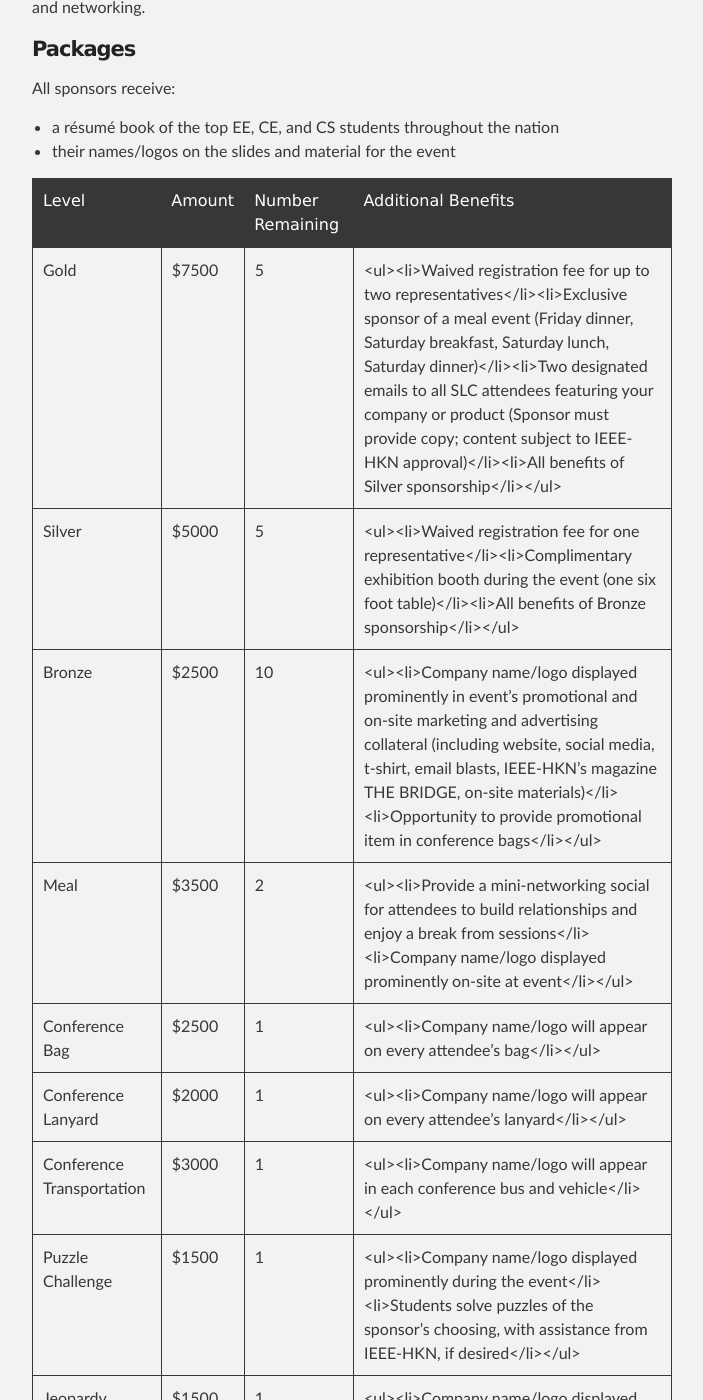
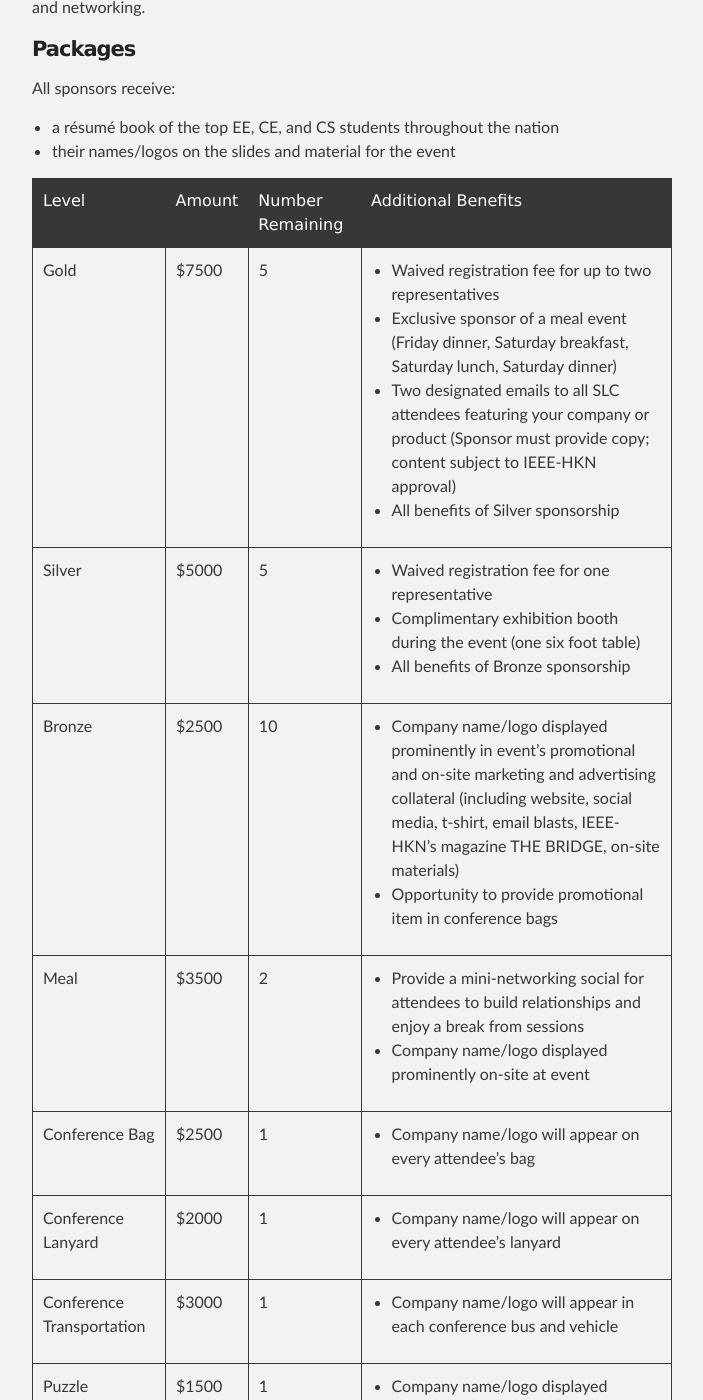
Before and after one commit to hkncon2016/hkncon2016.github.io, a Jekyll site: the page built from sponsors/index.md, in a window 1280 px wide and 1400 px high, scrolled down 610 px. Shown: the whole window, without its empty margins (288-991 px from the left). Built offline with Jekyll 4.4.1, drawn with Linux system fonts in a browser that asks for light colours; some of the changed lines change nothing that is shown; some of the changed text lies outside the part shown.

Commit message:
fine I'll do the table as html see if I care

```diff
--- a/sponsors/index.md
+++ b/sponsors/index.md
@@ -14,16 +14,71 @@ All sponsors receive:
  - a résumé book of the top EE, CE, and CS students throughout the nation
  - their names/logos on the slides and material for the event
 
-| Level                     | Amount | Number Remaining | Additional Benefits                     |
-|---------------------------|--------|--------------|-----------------------------------------|
-| Gold                      | $7500  | 5            | <ul><li>Waived registration fee for up to two representatives</li><li>Exclusive sponsor of a meal event (Friday dinner, Saturday breakfast, Saturday lunch, Saturday dinner)</li><li>Two designated emails to all SLC attendees featuring your company or product (Sponsor must provide copy; content subject to IEEE-HKN approval)</li><li>All benefits of Silver sponsorship</li></ul>                        |
-| Silver                    | $5000  | 5            | <ul><li>Waived registration fee for one representative</li><li>Complimentary exhibition booth during the event (one six foot table)</li><li>All benefits of Bronze sponsorship</li></ul>                         |
-| Bronze                    | $2500  | 10           | <ul><li>Company name/logo displayed prominently in event's promotional and on-site marketing and advertising collateral  (including website, social media, t-shirt, email blasts, IEEE-HKN’s magazine THE BRIDGE, on-site materials)</li><li>Opportunity to provide promotional item in conference bags</li></ul>                         |
-| Meal                      | $3500  | 2            | <ul><li>Provide a mini-networking social for attendees to build relationships and enjoy a break from sessions</li><li>Company name/logo displayed prominently on-site at event</li></ul>               |
-| Conference Bag            | $2500  | 1            | <ul><li>Company name/logo will appear on every attendee's bag</li></ul>                                        |
-| Conference Lanyard        | $2000  | 1            | <ul><li>Company name/logo will appear on every attendee's lanyard</li></ul>                                        |
-| Conference Transportation | $3000  | 1            | <ul><li>Company name/logo will appear in each conference bus and vehicle</li></ul>                                        |
-| Puzzle Challenge          | $1500  | 1            | <ul><li>Company name/logo displayed prominently during the event</li><li>Students solve puzzles of the sponsor's choosing, with assistance from IEEE-HKN, if desired</li></ul>  |
-| Jeopardy Challenge        | $1500  | 1            | <ul><li>Company name/logo displayed prominently during the event</li></ul>  |
+<table>
+  <thead>
+    <tr>
+      <th>Level</th>
+      <th>Amount</th>
+      <th>Number Remaining</th>
+      <th>Additional Benefits</th>
+    </tr>
+  </thead>
+  <tbody>
+    <tr>
+      <td>Gold</td>
+      <td>$7500</td>
+      <td>5</td>
+      <td><ul><li>Waived registration fee for up to two representatives</li><li>Exclusive sponsor of a meal event (Friday dinner, Saturday breakfast, Saturday lunch, Saturday dinner)</li><li>Two designated emails to all SLC attendees featuring your company or product (Sponsor must provide copy; content subject to IEEE-HKN approval)</li><li>All benefits of Silver sponsorship</li></ul></td>
+    </tr>
+    <tr>
+      <td>Silver</td>
+      <td>$5000</td>
+      <td>5</td>
+      <td><ul><li>Waived registration fee for one representative</li><li>Complimentary exhibition booth during the event (one six foot table)</li><li>All benefits of Bronze sponsorship</li></ul></td>
+    </tr>
+    <tr>
+      <td>Bronze</td>
+      <td>$2500</td>
+      <td>10</td>
+      <td><ul><li>Company name/logo displayed prominently in event’s promotional and on-site marketing and advertising collateral  (including website, social media, t-shirt, email blasts, IEEE-HKN’s magazine THE BRIDGE, on-site materials)</li><li>Opportunity to provide promotional item in conference bags</li></ul></td>
+    </tr>
+    <tr>
+      <td>Meal</td>
+      <td>$3500</td>
+      <td>2</td>
+      <td><ul><li>Provide a mini-networking social for attendees to build relationships and enjoy a break from sessions</li><li>Company name/logo displayed prominently on-site at event</li></ul></td>
+    </tr>
+    <tr>
+      <td>Conference Bag</td>
+      <td>$2500</td>
+      <td>1</td>
+      <td><ul><li>Company name/logo will appear on every attendee’s bag</li></ul></td>
+    </tr>
+    <tr>
+      <td>Conference Lanyard</td>
+      <td>$2000</td>
+      <td>1</td>
+      <td><ul><li>Company name/logo will appear on every attendee’s lanyard</li></ul></td>
+    </tr>
+    <tr>
+      <td>Conference Transportation</td>
+      <td>$3000</td>
+      <td>1</td>
+      <td><ul><li>Company name/logo will appear in each conference bus and vehicle</li></ul></td>
+    </tr>
+    <tr>
+      <td>Puzzle Challenge</td>
+      <td>$1500</td>
+      <td>1</td>
+      <td><ul><li>Company name/logo displayed prominently during the event</li><li>Students solve puzzles of the sponsor’s choosing, with assistance from IEEE-HKN, if desired</li></ul></td>
+    </tr>
+    <tr>
+      <td>Jeopardy Challenge</td>
+      <td>$1500</td>
+      <td>1</td>
+      <td><ul><li>Company name/logo displayed prominently during the event</li></ul></td>
+    </tr>
+  </tbody>
+</table>
 
 Sponsors will be responsible for providing logos as per the printers' specifications.
```
